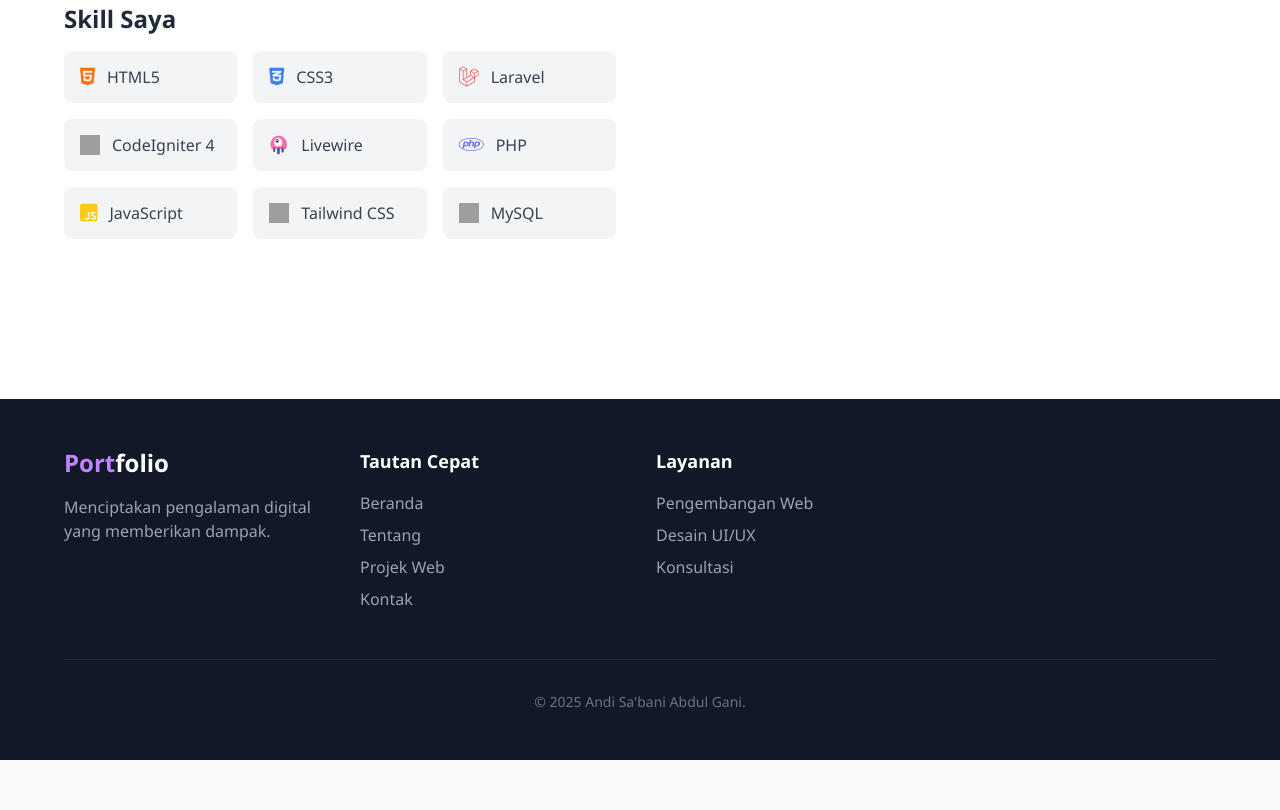
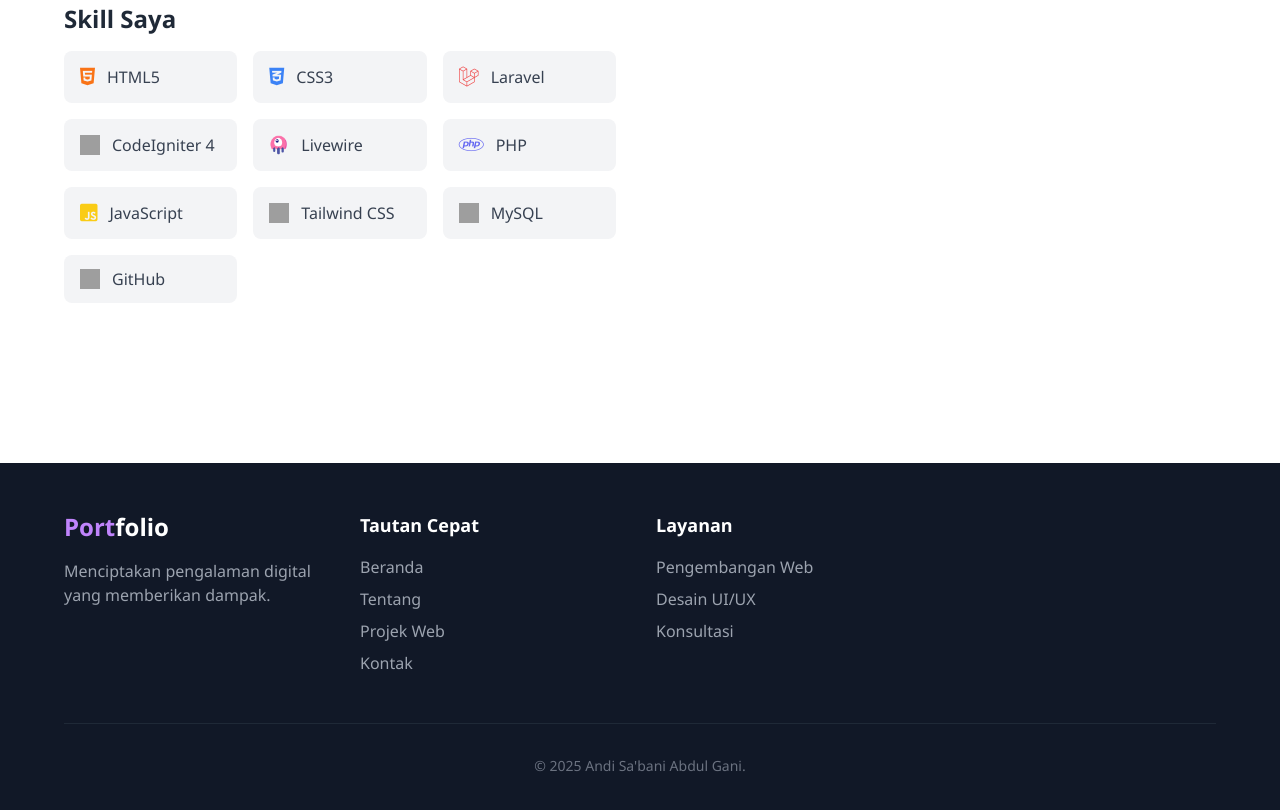
Before and after one commit to AndiSAG01/portofolio, a plain HTML site: page about.html in a window 1280 px wide. Shown: the part 845-1655 px from the top of the page. Before the commit the page ends 1605 px from the top, so only its background shows below. Drawn offline with nearby package versions, Linux system fonts and the light colour scheme; grey boxes are pictures that could not be loaded.

Commit message:
update Portofolio

```diff
--- a/about.html
+++ b/about.html
@@ -4,7 +4,7 @@
     <meta charset="UTF-8" />
     <meta name="viewport" content="width=device-width, initial-scale=1.0" />
     <title>Andi-Dev</title>
-      <base href="/portofolio/">
+    <base href="/portofolio/" />
     <link rel="icon" type="image/png" href="/portofolio/images/logo.png" />
     <script src="https://cdn.tailwindcss.com"></script>
     <link
@@ -184,6 +184,15 @@
                     class="w-5 h-5 mr-3"
                   />
                   <span class="text-gray-700">MySQL</span>
+                </div>
+                <!-- GitHub -->
+                <div class="flex items-center bg-gray-100 px-4 py-3 rounded-lg">
+                  <img
+                    src="https://cdn.jsdelivr.net/gh/devicons/devicon/icons/github/github-original.svg"
+                    alt="GitHub"
+                    class="w-5 h-5 mr-3"
+                  />
+                  <span class="text-gray-700">GitHub</span>
                 </div>
               </div>
             </div>
```
